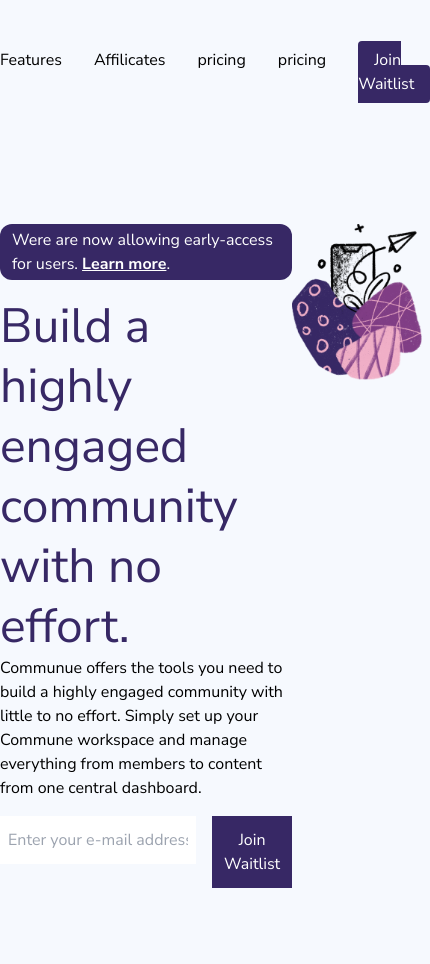
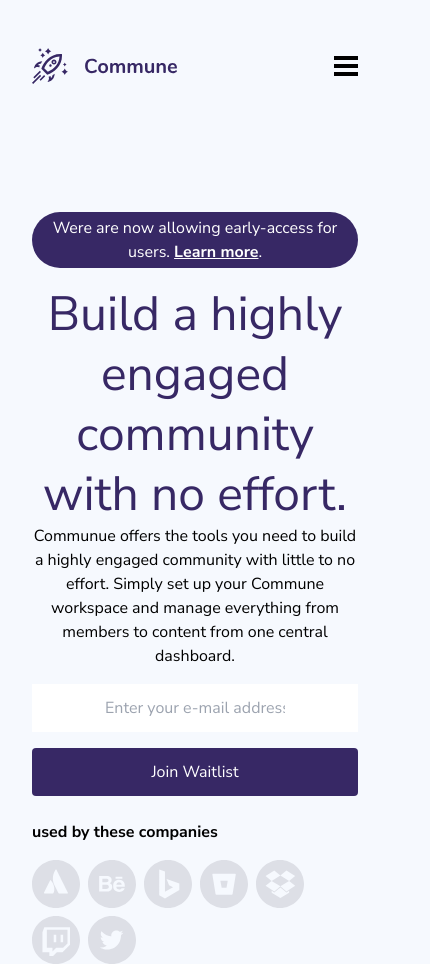
Before and after one commit to jeangu2002/commune-waitinglist, a plain HTML site: page index.html in a window 390 px wide. Shown: the whole page, 430 px wide, since content can reach past the window. Before the commit the page ends 888 px from the top, so only its background shows below. Drawn offline with nearby package versions, Linux system fonts and the light colour scheme.

Commit message:
responsive design

```diff
--- a/index.html
+++ b/index.html
@@ -1,52 +1,123 @@
 <!DOCTYPE html>
 <html lang="en">
   <head>
-    <meta charset="UTF-8">
-    <meta name="viewport" content="width=device-width, initial-scale=1.0">
+    <meta charset="UTF-8" />
+    <meta name="viewport" content="width=device-width, initial-scale=1.0" />
     <title>Codewell - Waiting list landing page</title>
-    <link rel="preconnect" href="https://fonts.googleapis.com">
-<link rel="preconnect" href="https://fonts.gstatic.com" crossorigin>
-<link href="https://fonts.googleapis.com/css2?family=Nunito+Sans:opsz,wght@6..12,300;6..12,400;6..12,500;6..12,600;6..12,700;6..12,800&display=swap" rel="stylesheet">
+    <link rel="preconnect" href="https://fonts.googleapis.com" />
+    <link rel="preconnect" href="https://fonts.gstatic.com" crossorigin />
+    <link
+      href="https://fonts.googleapis.com/css2?family=Nunito+Sans:opsz,wght@6..12,300;6..12,400;6..12,500;6..12,600;6..12,700;6..12,800&display=swap"
+      rel="stylesheet"
+    />
     <script src="https://cdn.tailwindcss.com"></script>
   </head>
   <body class="flex justify-center min-h-screen bg-[#f6f9fe]">
-    <div class="container">
-        <header class="flex items-center justify-between pt-12">
+    <div class="container px-8">
+      <header class="flex items-center justify-between pt-12 relative overflow-hidden">
         <div class="logo">
-                <img src="Assets/Logo.svg" alt="brand logo">
+          <img src="Assets/Logo.svg" alt="brand logo" />
         </div>
 
-            <nav>
-                <ul class="flex gap-8">
-                    <li><a href"" >Features</a></li>
-                    <li><a href"" >Affilicates</a></li>
-                    <li><a href"" >pricing</a></li>
-                    <li><a href"" >pricing</a></li>
-                    <li><a href"" class="bg-dark-purple text-[white]  px-4 py-2 rounded" >Join Waitlist</a></li>
+        <nav id="nav-links" class="absolute lg:static translate-x-[100vw] lg:translate-x-0 ">
+          <ul class="lg:flex lg:gap-8">
+            <li><a href="" class="hover:cursor">Features</a></li>
+            <li><a href="" class="hover:cursor">Affilicates</a></li>
+            <li><a href="" class="hover:cursor">pricing</a></li>
+            <li><a href="" class="hover:cursor">pricing</a></li>
+            <li>
+              <a href="" class="bg-dark-purple text-[white] px-4 py-2 rounded hover:cursor"
+                >Join Waitlist</a
+              >
+            </li>
           </ul>
         </nav>
+        <button class="lg:hidden">
+           <img src="Assets/Hamburger Menu.svg" alt="Hamburger menu">
+        </button>
       </header>
       <main class="flex flex-col gap-16">
-            <div class="flex items-start mt-32 justify-between">
-                <div class="flex flex-col gap-4">
-                    <p class="rounded-xl bg-dark-purple text-[white] self-start py-1 px-3">Were are now allowing early-access for users. <a href="" class="underline font-bold">Learn more</a>.</p>
+        <div class="flex items-center mt-32 justify-between">
+          <div class="flex flex-col gap-6 lg:gap-12">
+            <div class="flex flex-col gap-4 text-center lg:text-left">
+              <p
+                class="rounded-full bg-dark-purple text-[white] self-start py-1 px-3"
+              >
+                Were are now allowing early-access for users.
+                <a href="" class="underline font-bold">Learn more</a>.
+              </p>
               <div>
-                        <h1 class="text-5xl text-dark-purple leading-tight">Build a highly engaged community with no effort.</h1>
-                        <p>Communue offers the tools you need to build a highly engaged community with little to no effort.
-                            Simply set up your Commune workspace and manage everything from members to content from one central dashboard.
+                <h1 class="text-5xl text-dark-purple leading-tight">
+                  Build a highly engaged community with no effort.
+                </h1>
+                <p>
+                  Communue offers the tools you need to build a highly engaged
+                  community with little to no effort. Simply set up your Commune
+                  workspace and manage everything from members to content from
+                  one central dashboard.
                 </p>
               </div>
-                    <div class="flex gap-4">
-                        <div class="px-2 bg-[white] h-12 md:min-w-[45%]">
-                            <input class="h-full focus-within:outline-none" type="text" name="emailInput" id="emailInput" placeholder="Enter your e-mail address">
+              <div class="flex flex-col gap-4 sm:flex-row">
+                <div class="px-2 bg-[white] h-12 md:min-w-[45%] sm:flex-1 lg:flex-none">
+                  <input
+                    class="h-full focus-within:outline-none"
+                    type="text"
+                    name="emailInput"
+                    id="emailInput"
+                    placeholder="Enter your e-mail address"
+                  />
                 </div>
 
-                        <button class="bg-dark-purple text-[white] p-3">Join Waitlist</button>
+                <button class="bg-dark-purple rounded text-[white] p-3 lg:flex-none">
+                  Join Waitlist
+                </button>
               </div>
             </div>
-                <img src="Assets/Illustration.png" alt="Illustration" class="w-1/3">
+
+            <div>
+              <strong>used by these companies</strong>
+              <ul class="flex gap-2  flex-wrap mt-4">
+                <li>
+                  <a href="">
+                    <img src="Assets/Atlassian Icon.svg" alt="Atlassian" />
+                  </a>
+                </li>
+                <li>
+                  <a href="">
+                    <img src="Assets/Behance Icon.svg" alt="Behance" />
+                  </a>
+                </li>
+                <li>
+                  <a href="">
+                    <img src="Assets/Bing Icon.svg" alt="Bing" />
+                  </a>
+                </li>
+                <li>
+                  <a href="">
+                    <img src="Assets/Bitbucket Icon.svg" alt="Bitbucket" />
+                  </a>
+                </li>
+                <li>
+                  <a href="">
+                    <img src="Assets/Dropbox Icon.svg" alt="Dropbox" />
+                  </a>
+                </li>
+                <li>
+                  <a href="">
+                    <img src="Assets/Twitch Icon.svg" alt="Twitch" />
+                  </a>
+                </li>
+                <li>
+                  <a href="">
+                    <img src="Assets/Twitter Icon.svg" alt="Twitter" />
+                  </a>
+                </li>
+              </ul>
+            </div>
           </div>
 
+          <img src="Assets/Illustration.png" alt="Illustration" class="w-1/3 hidden lg:block" />
+        </div>
       </main>
     </div>
     <script>
@@ -57,15 +128,15 @@
               '"Nunito Sans", sans-serif',
               {
                 fontFeatureSettings: '"cv11", "ss01"',
-                        fontVariationSettings: '"opsz" 12'
+                fontVariationSettings: '"opsz" 12',
               },
             ],
           },
           colors: {
-                    'dark-purple': '#372865',
-                }
-        }
-    }
+            "dark-purple": "#372865",
+          },
+        },
+      };
     </script>
   </body>
 </html>
```
Lines whose indentation alone changed are shown as unchanged.
